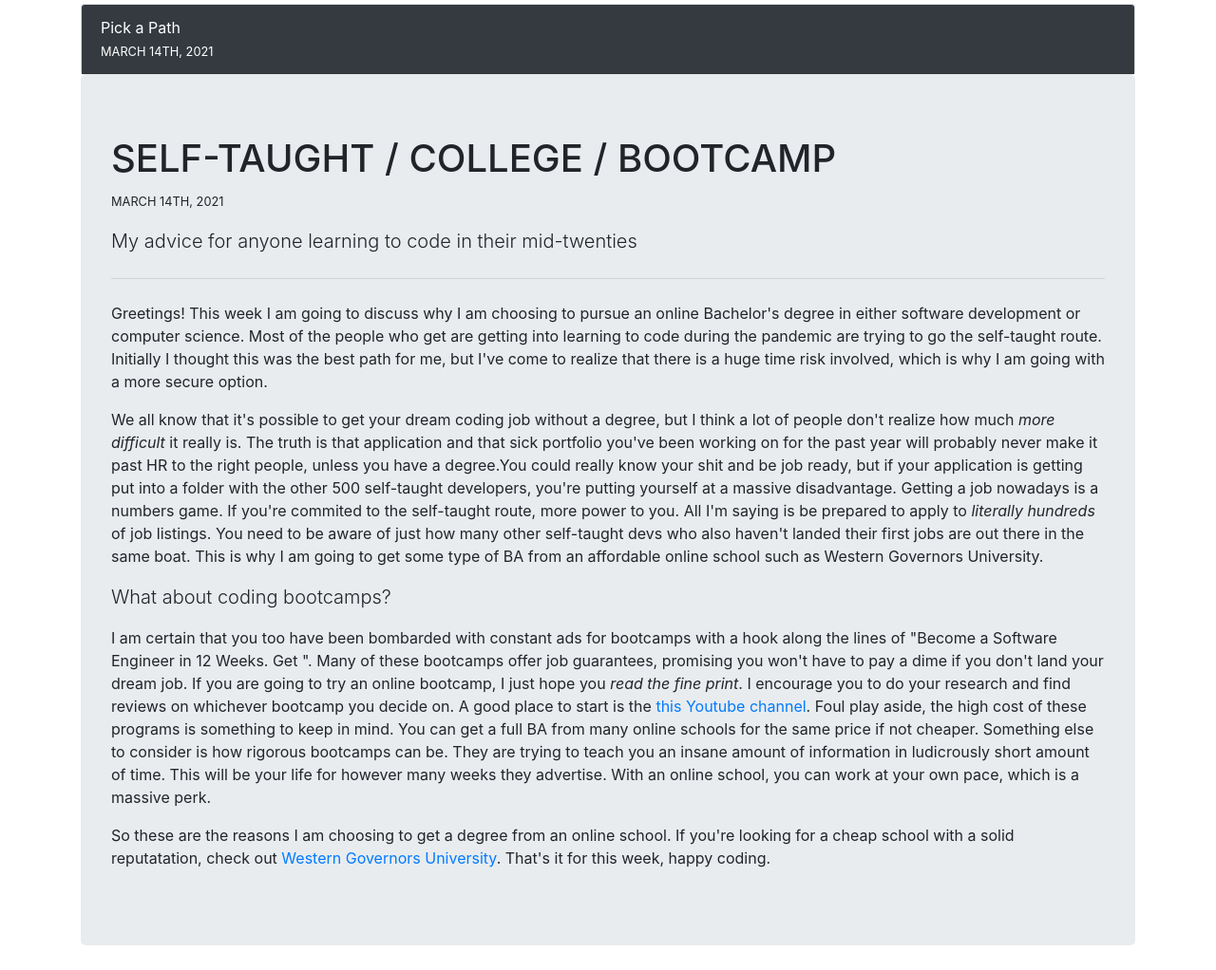
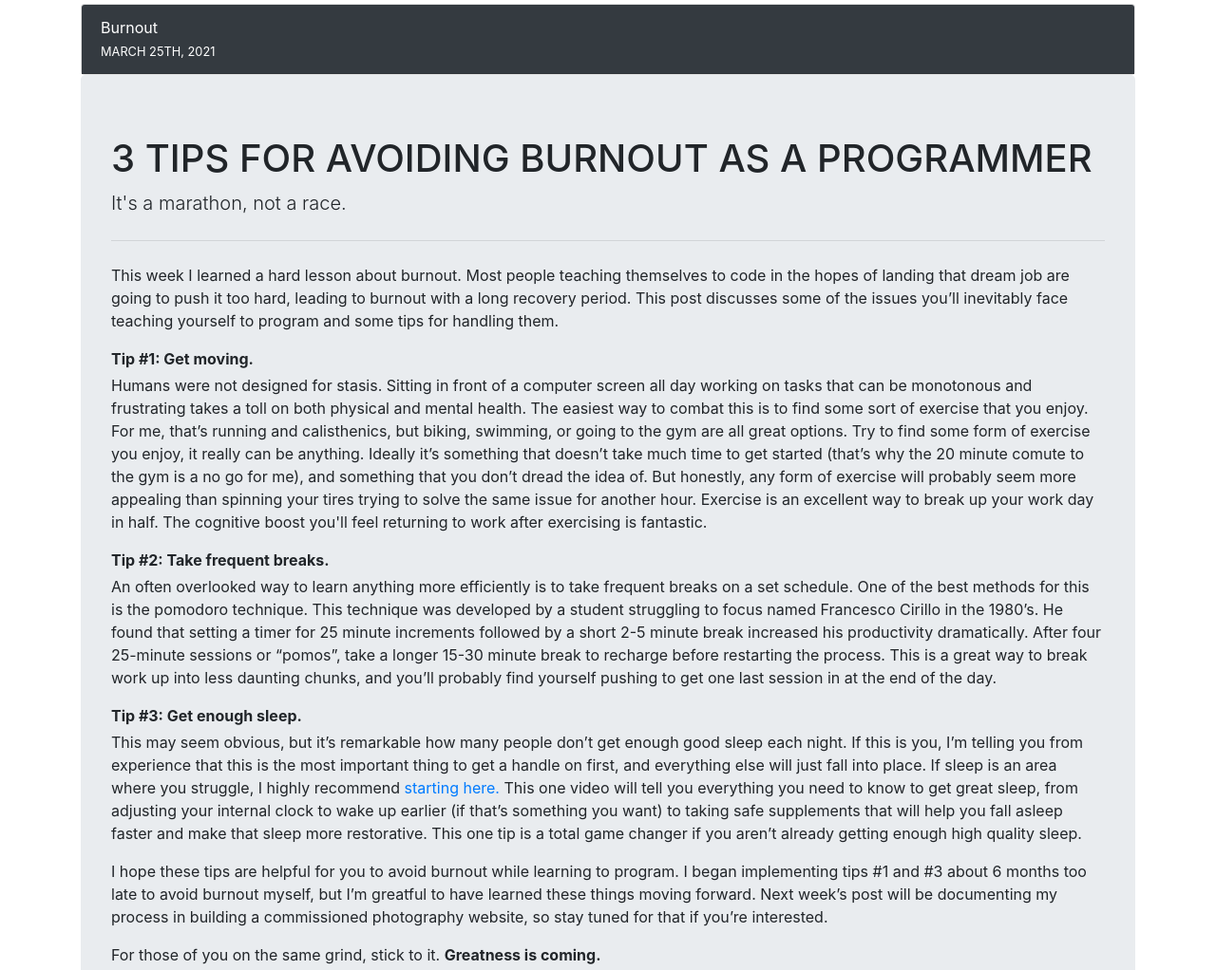
Before and after one commit to gabereal373/codedreams, a website: page posts.html in a window 1280 px wide. Shown: the part 94-1116 px from the top of the page at 95% size. Drawn offline with nearby package versions, Linux system fonts and the light colour scheme.

Commit message:
blog post 3

```diff
--- a/posts.html
+++ b/posts.html
@@ -31,6 +31,50 @@
     </div>
   </nav>
 
+<!-- Blog Post 3 3/25/21-->
+<div class="container mt-4">
+  <div class="card blog-intro">
+    <div class="card-header text-white bg-dark">
+      <div class="post-title">Burnout</div>
+      <p class="card-text text-uppercase"><small>March 25th, 2021</small></p>
+    </div>
+  </div>
+  <div class="jumbotron">
+    <h1 class="display-10 text-uppercase">3 Tips for Avoiding Burnout as a Programmer</h1>
+    <p class="lead">It's a marathon, not a race.</p>
+    <hr class="my-4">
+    <p>This week I learned a hard lesson about burnout. Most people teaching themselves to code in the hopes of landing that dream job are going to push it too hard, leading to burnout with a long recovery period. This post discusses some of the issues you’ll inevitably face teaching yourself to program and some tips for handling them.
+    </p>
+
+    <div class="mb-1"><strong>Tip  #1: Get moving.</strong></div>
+    <p>
+      Humans were not designed for stasis. Sitting in front of a computer screen all day working on tasks that can be monotonous and frustrating takes a toll on both physical and mental health. The easiest way to combat this is to find some sort of exercise that you enjoy. For me, that’s running and calisthenics, but biking, swimming, or going to the gym are all great options. Try to find some form of exercise you enjoy, it really can be anything. Ideally it’s something that doesn’t take much time to get started (that’s why the 20 minute comute to the gym is a no go for me), and something that you don’t dread the idea of. But honestly, any form of exercise will probably seem more appealing than spinning your tires trying to solve the same issue for another hour. Exercise is an excellent way to break up your work day in half. The cognitive boost you'll feel returning to work after exercising is fantastic.
+    </p>
+
+    <div class="mb-1"><strong>Tip #2: Take frequent breaks.</strong></div>
+    <p>
+    An often overlooked way to learn anything more efficiently is to take frequent breaks on a set schedule. One of the best methods for this is the pomodoro technique. This technique was developed by a student struggling to focus named Francesco Cirillo in the 1980’s. He found that setting a timer for 25 minute increments followed by a short 2-5 minute break increased his productivity dramatically. After four 25-minute sessions or “pomos”, take a longer 15-30 minute break to recharge before restarting the process.  This is a great way to break work up into less daunting chunks, and you’ll  probably find yourself pushing to get one last session in at the end of the day.
+    </p>
+
+    <div class="mb-1"><strong>Tip #3: Get enough sleep.</strong></div>
+    <p>
+    This may seem obvious, but it’s remarkable how many people don’t get enough good sleep each night. If this is you, I’m telling you from experience that this is the most important thing to get a handle on first, and everything else will just fall into place. If sleep is an area where you struggle, I highly recommend <a href="https://www.youtube.com/watch?v=nm1TxQj9IsQ">starting here.</a> This one video will tell you everything you need to know to get great sleep, from adjusting your internal clock to wake up earlier (if that’s something you want) to taking safe supplements that will help you fall asleep faster and make that sleep more restorative. This one tip is a total game changer if you aren’t already getting enough high quality sleep.
+    </p>
+
+
+   <p>
+    I hope these tips are helpful for you to avoid burnout while learning to program. I began implementing tips #1 and #3 about 6 months too late to avoid burnout myself, but I’m greatful to have learned these things moving forward.
+
+    Next week’s post will be documenting my process in building a commissioned photography website, so stay tuned for that if you’re interested.
+
+    <div class="mt-1">
+      For those of you on the same grind, stick to it.
+      <strong>Greatness is coming.</strong>
+    </div>
+  </p>
+  </div>
+</div>
+
 
   <!-- <img src="img/post-1.jpg" class="img-fluid" alt="..."> -->
   <!-- Blog Post 2 3/14/21-->
@@ -42,15 +86,14 @@
       </div>
     </div>
     <div class="jumbotron">
-      <h1 class="display-10 text-uppercase">Self-Taught / College / Bootcamp</h1>
-      <p class="card-text text-uppercase"><small>March 14th, 2021</small></p>
+      <h1 class="display-10 text-uppercase">Self-Taught / College / Bootcamp?</h1>
       <p class="lead">My advice for anyone learning to code in their mid-twenties</p>
       <hr class="my-4">
       <p>Greetings! This week I am going to discuss why I am choosing to pursue an online Bachelor's degree in either software development or computer science. Most of the people who get are getting into learning to code during the pandemic are trying to go the self-taught route. Initially I thought this was the best path for me, but I've come to realize that there is a huge time risk involved, which is why I am going with a more secure option. </p>
       <p>We all know that it's possible to get your dream coding job without a degree, but I think a lot of people don't realize how much <i>more difficult</i> it really is. The truth is that application and that sick portfolio you've been working on for the past year will probably never make it past HR to the right people, unless you have a degree.You could really know your shit and be job ready, but if your application is getting put into a folder with the other 500 self-taught developers, you're putting yourself at a massive disadvantage. Getting a job nowadays is a numbers game. If you're commited to the self-taught route, more power to you. All I'm saying is be prepared to apply to <i>literally hundreds</i> of job listings. You need to be aware of just how many other self-taught devs who also haven't landed their first jobs are out there in the same boat. This is why I am going to get some type of BA from an affordable online school such as Western Governors University.</p>
       <p class="lead">What about coding bootcamps?</p>
       <p>I am certain that you too have been bombarded with constant ads for bootcamps with a hook along the lines of
-      "Become a Software Engineer in 12 Weeks. Get ". Many of these bootcamps offer job guarantees, promising you won't have to pay a dime if you don't land your dream job. If you are going to try an online bootcamp, I just hope you <i>read the fine print</i>. I encourage you to do your research and find reviews on whichever bootcamp you decide on. A good place to start is the <a href="https://www.youtube.com/channel/UC1e24dS8kS5-jS4XZ5NzrnA">this Youtube channel</a>. Foul play aside, the high cost of these programs is something to keep in mind. You can get a full BA from many online schools for the same price if not cheaper. Something else to consider is how rigorous bootcamps can be. They are trying to teach you an insane amount of information in ludicrously short amount of time. This will be your life for however many weeks they advertise. With an online school, you can work at your own pace, which is a massive perk.</p>
+      "Become a Software Engineer in 12 Weeks". Many of these bootcamps offer job guarantees, promising you won't have to pay a dime if you don't land your dream job. If you are going to try an online bootcamp, I just hope you <i>read the fine print</i>. I encourage you to do your research and find reviews on whichever bootcamp you decide on. A good place to start is the <a href="https://www.youtube.com/channel/UC1e24dS8kS5-jS4XZ5NzrnA">this Youtube channel</a>. Foul play aside, the high cost of these programs is something to keep in mind. You can get a full BA from many online schools for the same price if not cheaper. Something else to consider is how rigorous bootcamps can be. They are trying to teach you an insane amount of information in ludicrously short amount of time. This will be your life for however many weeks they advertise. With an online school, you can work at your own pace, which is a massive perk.</p>
       <p>So these are the reasons I am choosing to get a degree from an online school. If you're looking for a cheap school with a solid reputatation, check out <a href="https://www.wgu.edu/">Western Governors University</a>. That's it for this week, happy coding.</p>
     </div>
   </div>
```
